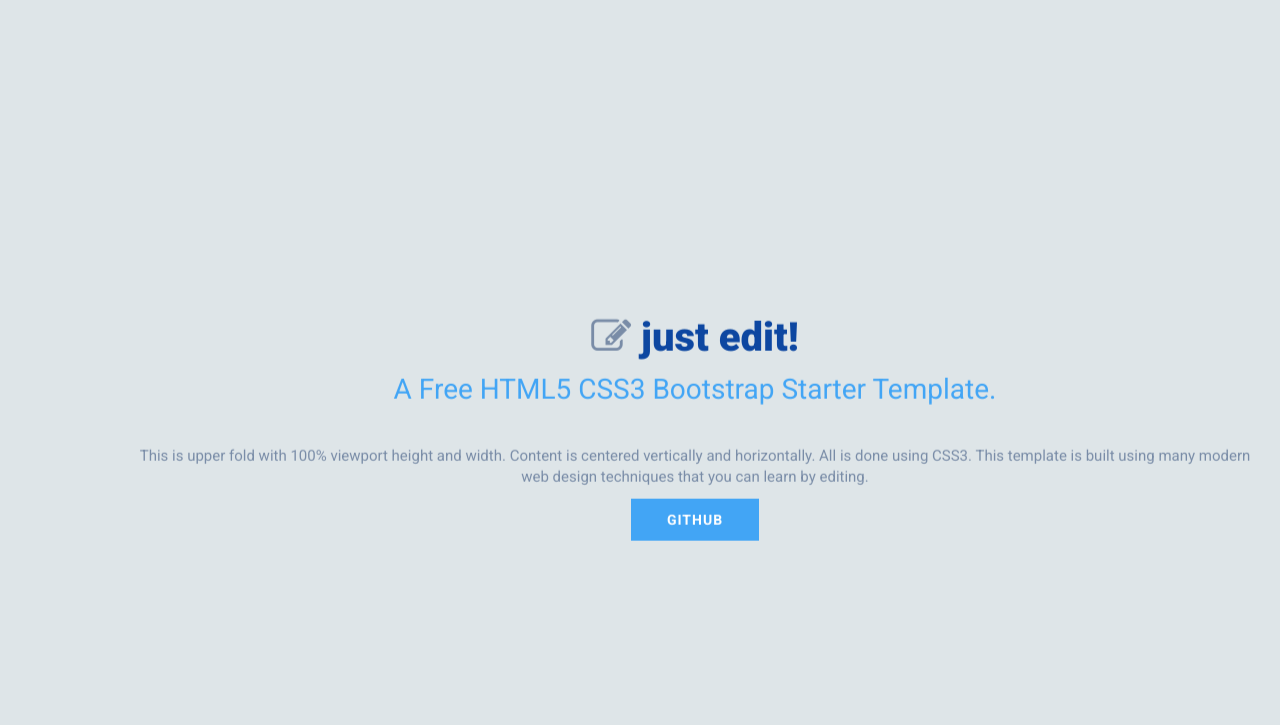
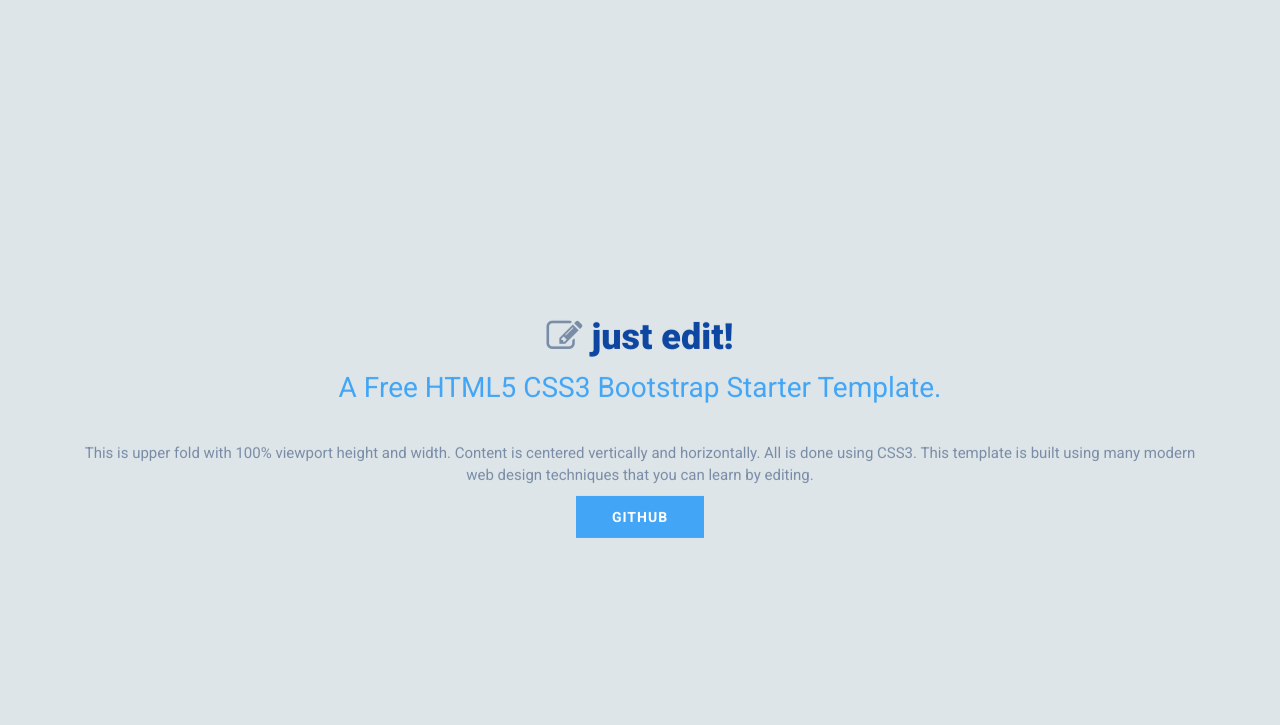
Before and after one commit to kamrulcodes/justEdit, a plain HTML site: page index.htm in a window 1280 px wide. Shown: the part 72-797 px from the top of the page. Drawn offline with nearby package versions, Linux system fonts and the light colour scheme; files whose address does not match are found by name.

Commit message:
more css edit

```diff
--- a/css/style.css
+++ b/css/style.css
@@ -265,7 +265,7 @@ background-color: #dee5e8;
 	top: 50%;
 	left: 50%;
 	transform: translate(-50%, -50%);  /*centering*/
-
+	margin:0;
 	/* text-align: center; */
 }
 
@@ -704,7 +704,7 @@ main .form-control:focus, .contact .form-control:focus {
         top:60%;
     }
     #upper-fold h1, #upper-fold h1 span {
-        font-size: 40px;
+        font-size: 36px;
     }
     #upper-fold h2 {
         font-size: 28px;
```
